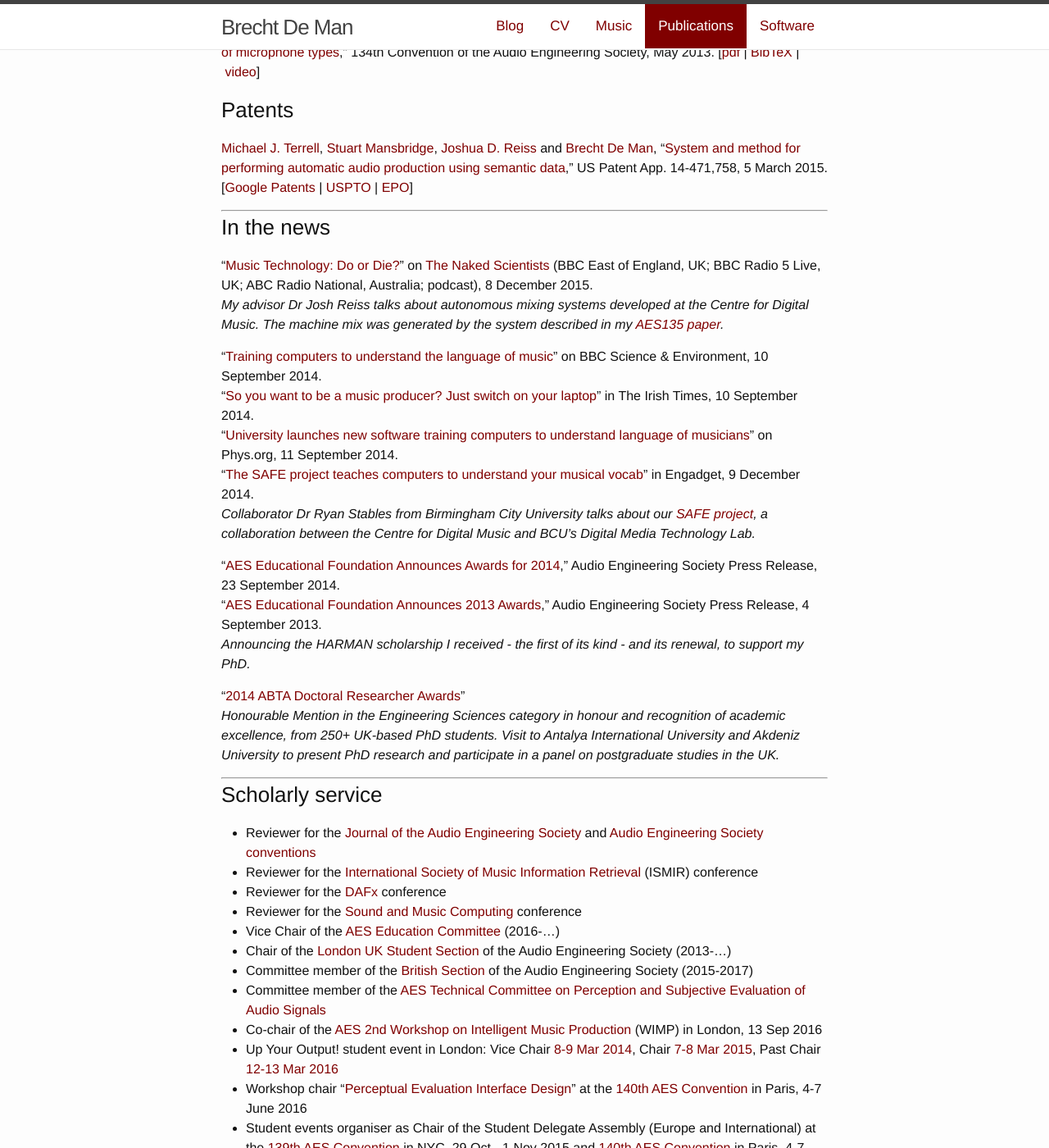
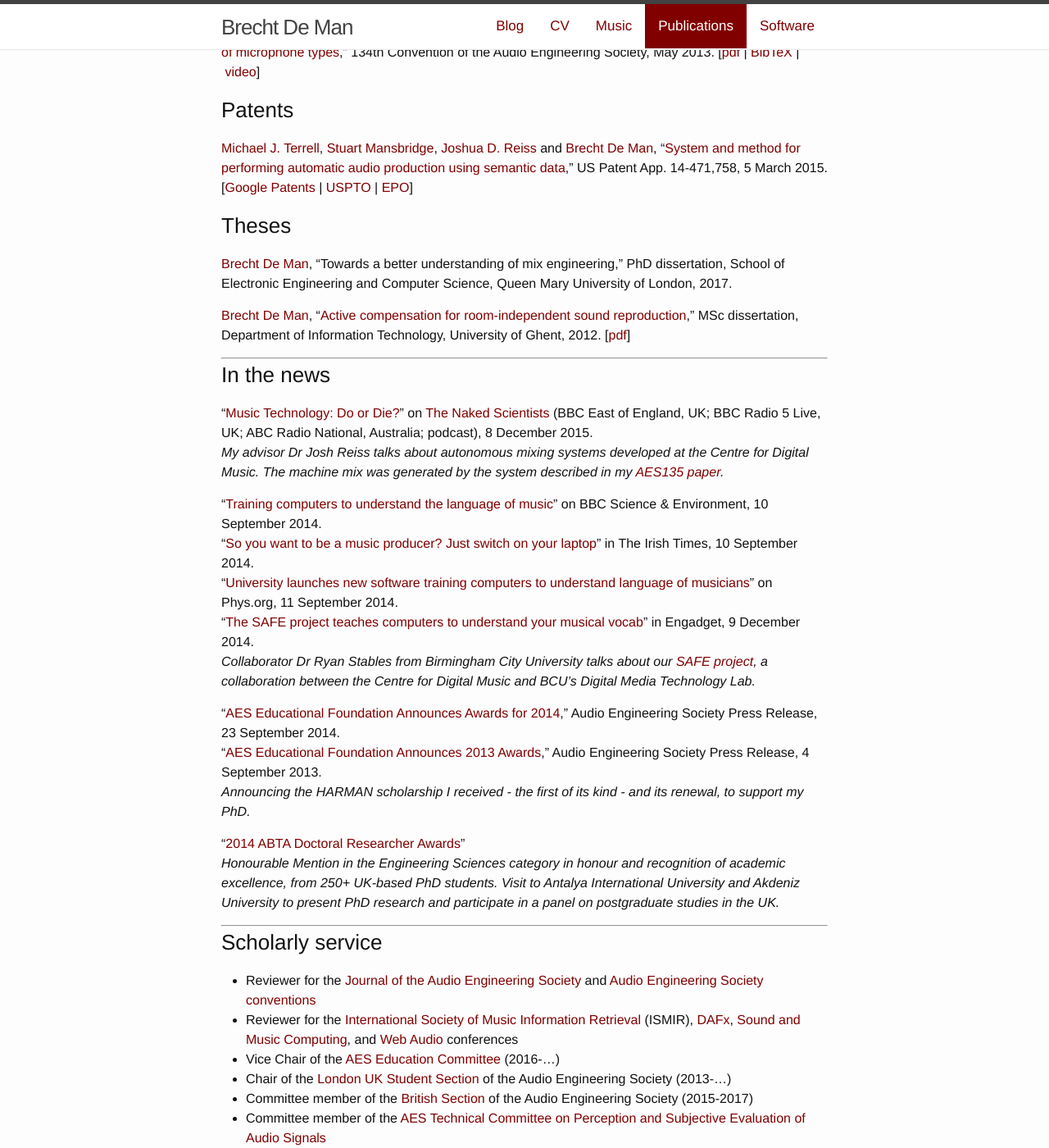
Before and after one commit to BrechtDeMan/BrechtDeMan.github.io, a Jekyll site: the page built from publications/index.md, in a window 1280 px wide and 1400 px high, scrolled down 1843 px. Shown: the whole window at 82% size. Built offline with Jekyll 4.4.1, drawn with Linux system fonts in a browser that asks for light colours; nearby versions of some CDN libraries.

Commit message:
Added theses and reviews

```diff
--- a/_posts/2017-04-28-LaTeX-diff.markdown
+++ b/_posts/2017-04-28-LaTeX-diff.markdown
@@ -2,7 +2,7 @@
 layout: post
 title:  "Show changes in modular LaTeX document"
 date:   2017-04-28
-tags: [LaTeX, dev]
+tags: [LaTeX, developer]
 excerpt_separator: <!--more-->
 ---
 
--- a/publications/index.md
+++ b/publications/index.md
@@ -89,6 +89,14 @@ redirect_from:
 
 [Michael J. Terrell](https://www.linkedin.com/pub/michael-terrell/89/a38/464), [Stuart Mansbridge](https://www.linkedin.com/in/stuartmansbridge), [Joshua D. Reiss](http://www.eecs.qmul.ac.uk/~josh/) and [Brecht De Man](/), “[System and method for performing automatic audio production using semantic data](https://www.google.com/patents/US20150066481),” US Patent App. 14-471,758, 5 March 2015\. [[Google Patents](https://www.google.com/patents/US20150066481) &#124; [USPTO](http://appft1.uspto.gov/netacgi/nph-Parser?Sect1=PTO1&Sect2=HITOFF&d=PG01&p=1&u=/netahtml/PTO/srchnum.html&r=1&f=G&l=50&s1=20150066481.PGNR.) &#124; [EPO](http://worldwide.espacenet.com/publicationDetails/biblio?CC=US&NR=2015066481A1&KC=A1&FT=D)]
 
+### Theses
+
+[Brecht De Man](/), “Towards a better understanding of mix engineering,” PhD dissertation, School of Electronic Engineering and Computer Science, Queen Mary University of London, 2017.
+
+[Brecht De Man](/), “[Active compensation for room-independent sound
+reproduction](http://lib.ugent.be/nl/catalog/rug01:001887039),” MSc dissertation, Department of Information Technology, University of Ghent, 2012. [[pdf](http://lib.ugent.be/fulltxt/RUG01/001/887/039/RUG01-001887039_2012_0001_AC.pdf)]
+
+
 
 * * *
 
@@ -120,9 +128,7 @@ _Honourable Mention in the Engineering Sciences category in honour and recogniti
 ### Scholarly service
 
 - Reviewer for the [Journal of the Audio Engineering Society](http://www.aes.org/journal/) and [Audio Engineering Society conventions](http://www.aes.org/events/)
-- Reviewer for the [International Society of Music Information Retrieval](http://www.ismir.net) (ISMIR) conference
-- Reviewer for the [DAFx](http://www.dafx.de) conference
-- Reviewer for the [Sound and Music Computing](http://smcnetwork.org) conference
+- Reviewer for the [International Society of Music Information Retrieval](http://www.ismir.net) (ISMIR), [DAFx](http://www.dafx.de), [Sound and Music Computing](http://smcnetwork.org), and [Web Audio](http://wac.eecs.qmul.ac.uk) conferences
 - Vice Chair of the [AES Education Committee](http://www.aes.org/education/) (2016-...)
 - Chair of the [London UK Student Section](https://www.facebook.com/AESLondonUKStudentSection/) of the Audio Engineering Society (2013-...)
 - Committee member of the [British Section](http://www.aes-uk.org/) of the Audio Engineering Society (2015-2017)
```
